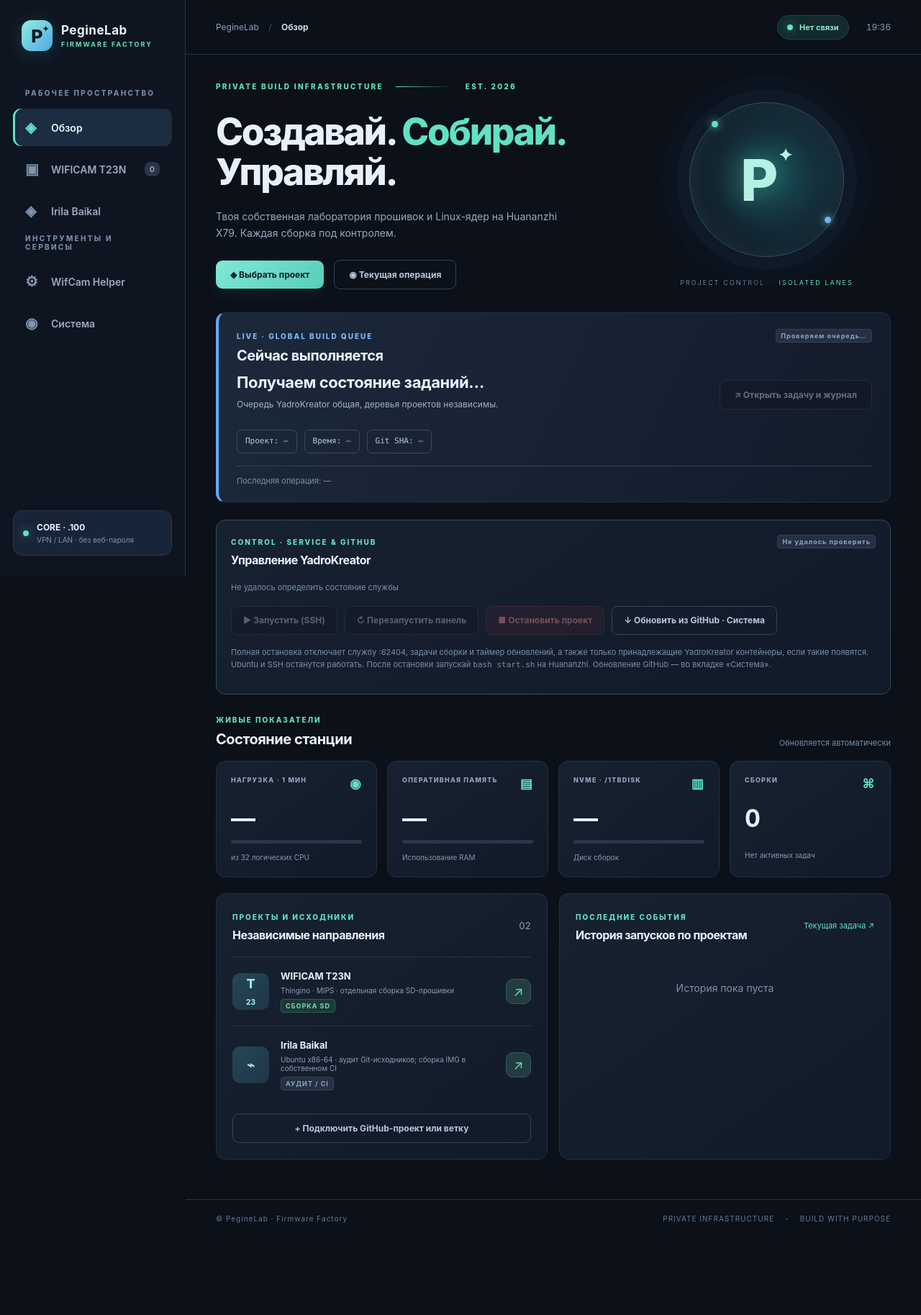
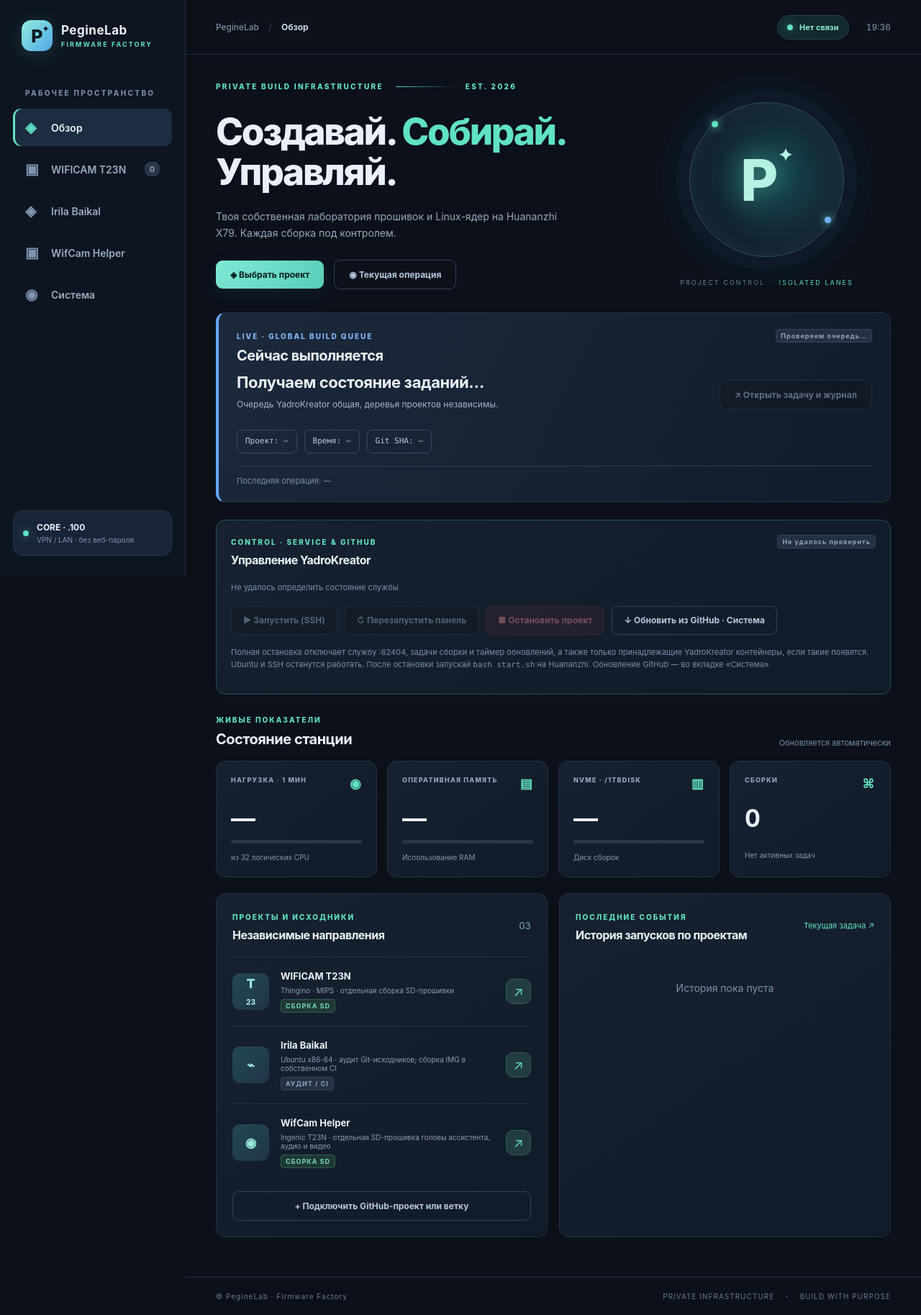
Before and after one commit to musikfed/YadroKreator, a Flask app: page / in a window 1280 px wide. Shown: the whole page at 72% size. Before the commit the page ends 1699 px from the top, so only its background shows below. Run offline with Flask 3, Linux system fonts and the light colour scheme; data that the repository does not hold is empty; parts of the project's set-up code (start-up, migrations or seed data) failed here and were passed over.

Commit message:
ui: WifCam Helper is third full SD firmware line, not a diagnostic tool tab

```diff
--- a/templates/index.html
+++ b/templates/index.html
@@ -17,9 +17,8 @@
       <a class="nav active" href="#overview" data-tab="overview"><span>◈</span> Обзор</a>
       <a class="nav" href="#builds" data-tab="builds"><span>▣</span> WIFICAM T23N <i id="navBuildCount">0</i></a>
       <a class="nav" href="#irila" data-tab="irila"><span>◈</span> Irila Baikal</a>
+      <a class="nav" href="#helper" data-tab="helper"><span>▣</span> WifCam Helper</a>
       <div id="registeredProjectNav" class="registered-project-nav" aria-label="Подключённые проекты сборки"></div>
-      <div class="sidebar-label factory-tools-label">ИНСТРУМЕНТЫ И СЕРВИСЫ</div>
-      <a class="nav" href="#helper" data-tab="helper"><span>⚙</span> WifCam Helper</a>
       <a class="nav" href="#system" data-tab="system"><span>◉</span> Система <i id="updateNotice" hidden>!</i></a>
     </nav>
     <div class="sidebar-bottom">
@@ -68,9 +67,10 @@
           <div class="metric"><div class="metric-top"><span>СБОРКИ</span><b>⌘</b></div><div class="metric-value" id="jobsNumber">0</div><div class="metric-footer" id="currentStatus">Нет активных задач</div></div>
         </div>
         <div class="dashboard-bottom"><div class="surface" id="buildLines">
-            <div class="surface-head"><div><small>ПРОЕКТЫ И ИСХОДНИКИ</small><h3>Независимые направления</h3></div><span class="count" id="projectCount">02</span></div>
+            <div class="surface-head"><div><small>ПРОЕКТЫ И ИСХОДНИКИ</small><h3>Независимые направления</h3></div><span class="count" id="projectCount">03</span></div>
             <div class="profile"><div class="profile-icon">T<span>23</span></div><div class="profile-text"><strong>WIFICAM T23N</strong><small>Thingino · MIPS · отдельная сборка SD-прошивки</small><span class="tag">СБОРКА SD</span></div><a class="round-btn" href="#builds" title="Перейти к WIFICAM">↗</a></div>
             <div class="profile"><div class="profile-icon">⌁</div><div class="profile-text"><strong>Irila Baikal</strong><small>Ubuntu x86-64 · аудит Git-исходников; сборка IMG в собственном CI</small><span class="tag neutral">АУДИТ / CI</span></div><a class="round-btn" href="#irila" title="Перейти к Irila">↗</a></div>
+             <div class="profile"><div class="profile-icon">◉</div><div class="profile-text"><strong>WifCam Helper</strong><small>Ingenic T23N · отдельная SD-прошивка головы ассистента, аудио и видео</small><span class="tag">СБОРКА SD</span></div><a class="round-btn" href="#helper" title="Перейти к прошивке Helper">↗</a></div>
              <div id="registeredProjectCards"></div>
              <a class="secondary" href="#system" id="addGithubProjectLink">+ Подключить GitHub-проект или ветку</a>
           </div><div class="surface">
@@ -155,24 +155,60 @@
         </div>
       </section>
       <section data-panel="helper" class="panel" hidden>
-        <div class="page-heading"><div><small>ЛИНИЯ 03 / WIFCAM HELPER · TEST BENCH</small><h1>WifCam Helper</h1><p>Наблюдение и диагностика камеры: микрофон, динамик, RTSP, видеопоток и результаты тестирования.</p></div></div>
-        <div class="project-subnav" role="tablist" aria-label="Разделы Helper">
-          <button type="button" class="project-tab active" data-project-subtab="helper" data-target="helperSource" role="tab" aria-selected="true">Исходники и назначение</button>
-          <button type="button" class="project-tab" data-project-subtab="helper" data-target="helperStatus" role="tab" aria-selected="false">Состояние и управление</button>
+        <div class="page-heading">
+          <div><small>ЛИНИЯ 03 / WIFCAM HELPER · INGENIC T23N · SD</small>
+            <h1>WifCam Helper · прошивка камеры-ассистента</h1>
+            <p>Отдельная SD-прошивка T23N: камера — глаза, микрофон — уши, динамик — голос; CV/STT/LLM/TTS работают на CORE. Два зафиксированных Git SHA и отдельный каталог образов.</p>
+          </div>
+          <div class="factory-heading-actions">
+            <a class="secondary" href="https://github.com/musikfed/wifcam_helper" target="_blank" rel="noopener noreferrer">↗ GitHub Helper</a>
+            <button id="helperCreateFirmware" class="primary" type="button">▶ Создать прошивку Helper</button>
+          </div>
         </div>
-        <div id="helperSource" class="project-subpanel">
-        <div class="lane-bar"><span>⚙ Исходники стенда</span><code id="helperSourcePath">—</code><span>Только тесты и JSON-профили; не компилятор ядра</span></div>
-        <div class="surface project-detail"><div class="surface-head"><div><small>OBSERVATION LANE / STANDALONE</small><h3>Инженерный тестовый стенд</h3></div></div>
-          <p>Выполняет тесты камеры отдельно от прошивки. Репозиторий: <a class="small-link" href="https://github.com/musikfed/wifcam_helper" target="_blank" rel="noopener noreferrer">musikfed/wifcam_helper</a>.</p>
-          <p class="muted">Для тестирования на Huananzhi предусмотрен отдельный localhost:8765 и SSH-туннель на Acer. Сборку T23N выполняет только профиль WIFICAM.</p>
+        <div class="factory-workspace-hint">Один проект · Получить Git → собрать собственную SD-прошивку → проверить IMG → скачать → испытать микрофон, динамик, видео на камере</div>
+        <div class="lane-bar"><span>▣ Дерево прошивки Helper</span><code id="helperBuildRoot">—</code><span>Только T23N / MIPS / FAT16 / ext4</span></div>
+        <div class="surface project-detail" style="margin-bottom:20px">
+          <div class="surface-head"><div><small>GITHUB HELPER + WIFICAM BASE → HUANANZHI → SD</small><h3>Два независимых источника, одна проверенная сборка</h3></div></div>
+          <p>Основной проект <code>musikfed/wifcam_helper / main</code> содержит собственную rootfs-надстройку для камеры. Зафиксированная база: <code>musikfed/wificam_T23N / mymarrchWFcam</code>. В сборке автоматически сохраняются оба Git SHA, базовый WIFICAM не заменяется.</p>
+          <p class="muted">Один реальный SD-образ, а не копия обычной WIFICAM или запуск Python-стенда. После записи через Rufus нужны физические тесты RTSP, SC2336, микрофона и динамика; наличие кода не гарантирует аппаратную работу.</p>
         </div>
+        <div class="build-layout factory-build-grid">
+          <div class="factory-list-column">
+            <div class="surface">
+              <div class="surface-head"><div><small>HELPER JOBS / SQLITE</small><h3>Очередь и история прошивок</h3></div><span class="count" id="helperBuildCount">0</span></div>
+              <div id="helperJobsList" class="jobs-list"><p class="empty">Прошивок Helper пока не собирали</p></div>
+            </div>
+            <div class="surface factory-artifacts">
+              <div class="surface-head"><div><small>HELPER SD OUTPUT</small><h3>Образы Helper и статусы</h3></div></div>
+              <div id="helperArtifactList" class="artifact-list"><p class="empty">Готовых образов нет</p></div>
+              <p class="muted">Удаление конкретного IMG освобождает место; история и журналы не удаляются. Эталон WIFICAM 0.1_test не затрагивается.</p>
+            </div>
+          </div>
+          <div class="surface log-surface">
+            <div class="surface-head"><div><small>HELPER BUILD LOG</small><h3 id="helperLogTitle">Журнал прошивки Helper</h3></div><button type="button" id="helperStopBuild" class="danger" disabled>■ Остановить сборку</button></div>
+            <div class="build-timeline">
+              <div class="timeline-times"><span id="helperBuildStarted">Начало: —</span><span id="helperBuildFinished">Конец: —</span><span id="helperBuildElapsed">Длительность: —</span></div>
+              <div class="progress-track" id="helperProgressTrack" role="progressbar" aria-label="Оценка сборки Helper"><div id="helperProgressFill" class="progress-fill indeterminate"></div></div>
+              <p class="muted" id="helperProgressText">Фактический процент компиляции неизвестен</p>
+            </div>
+            <div class="preflight-controls">
+              <button id="helperValidateImage" type="button" class="secondary" disabled>✓ Проверить SD</button>
+              <button id="helperDownloadImage" type="button" class="primary" disabled>↓ Скачать .img</button>
+              <button id="helperDeleteImage" type="button" class="danger" disabled>🗑 Удалить образ</button>
+              <small>Структура SD + обязательный Helper-маркер внутри ext4. Работа камеры проверяется отдельно после записи.</small>
+            </div>
+            <div class="preflight-report" id="helperPreflightReport" hidden><strong id="helperPreflightStatus">—</strong><p class="muted" id="helperPreflightDetails"></p></div>
+            <div class="log-toolbar"><span class="led"></span><span id="helperLogState">Выбери задачу</span><button id="helperFullLog" class="text-btn" disabled type="button">Показать полный архив</button><button id="helperClearLog" class="text-btn" type="button">Очистить экран</button></div>
+            <pre class="terminal" id="helperBuildLog">Здесь появится реальный журнал компиляции WifCam Helper.</pre>
+            <div class="terminal-footer"><span>HELPER / SQLITE / SYSTEMD</span><span id="helperLogBytes">0 Б</span></div>
+          </div>
         </div>
-        <div id="helperStatus" class="project-subpanel" hidden>
-        <div class="surface" style="padding:20px">
-          <h3>Отдельный проект, а не прошивка</h3>
-          <p>Путь: <code>/1tbdisk/PegineLab/projects/wifcam_helper</code>. Инструменты диагностики запускаются отдельно на CORE и <strong>не передают произвольные команды ядру</strong>. Для T23N передаётся только утверждённый JSON с <code>WIFICAM_WEBRTC=0|1</code>.</p>
-          <p>Проверьте наличие локального каталога и <a href="https://github.com/musikfed/wifcam_helper/blob/main/README.md" target="_blank" rel="noopener noreferrer">инструкцию стенда</a>. Его отдельная веб-панель запускается на <code>127.0.0.1:8765</code> с SSH-туннелем.</p>
-          <p class="muted">Сам WifCam Helper не создаёт Linux-ядро и не является третьей взаимозаменяемой прошивкой.</p>
+        <details class="factory-guide" id="helperDiagnostics">
+          <summary>Аппаратный испытательный стенд на CORE — управление, SQLite и отчёты</summary>
+          <div class="surface project-detail">
+            <div class="surface-head"><h3>Проверка камеры после записи Helper на SD</h3></div>
+            <p>Стенд <code>/1tbdisk/PegineLab/projects/wifcam_helper</code> работает отдельно от сборки: диагностика микрофона, динамика, RTSP, качества изображения. Не подменяет прошивку и не встраивает Python в T23N.</p>
+            <p>Исходники стенда: <code id="helperSourcePath">—</code>. Локальная панель <code>127.0.0.1:8765</code>, через SSH-туннель на Acer.</p>
           <div class="system-rows" style="margin:18px 0">
             <div><span>Git SHA Helper</span><b id="helperGitSha">—</b></div>
             <div><span>Репозиторий</span><b>musikfed/wifcam_helper · отдельный Git</b></div>
@@ -184,13 +220,14 @@
           <p class="muted" id="helperActionNote" aria-live="polite">Сборщик не проксирует тесты камеры: только статус собственной службы.</p>
           <div class="update-actions">
             <button type="button" class="secondary" id="helperRefresh">↻ Обновить состояние Helper</button>
-            <button type="button" class="secondary" id="helperStart">▶ Запустить Helper</button>
-            <button type="button" class="secondary" id="helperRestart">↻ Перезапустить Helper</button>
-            <button type="button" class="danger" id="helperStop">■ Остановить Helper</button>
+            <button type="button" class="secondary" id="helperStart">▶ Запустить диагностический стенд</button>
+            <button type="button" class="secondary" id="helperRestart">↻ Перезапустить стенд</button>
+            <button type="button" class="danger" id="helperStop">■ Остановить стенд</button>
           </div>
-          <p class="muted">Открытие отдельного стенда — через собственный localhost:8765 (на Acer — SSH -L 8765:127.0.0.1:8765 user@192.168.0.100). Это не переход в сборку WIFICAM. Обновления исходников и пересборку выполняем отдельным SSH-скриптом, не из панели.</p>
-        </div>
-        </div>
+
+            <p class="muted">Результаты физической проверки камеры имеют смысл только после SD-загрузки и проверки реального железа. Эти данные не позволяют автоматически считать прошивку исправной.</p>
+          </div>
+        </details>
       </section>
       <div id="registeredProjectPanels"></div>
       <section data-panel="system" class="panel" hidden>
```
